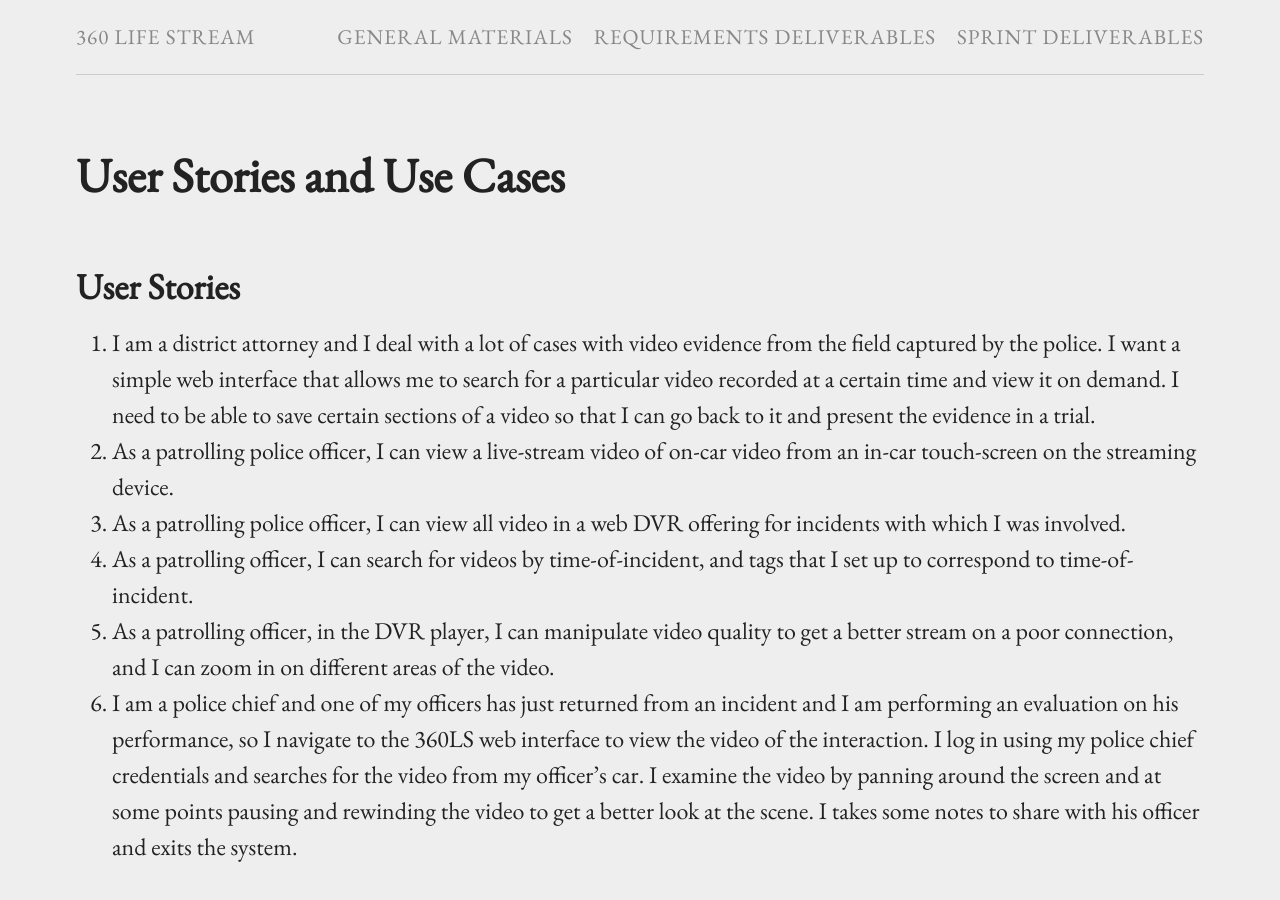
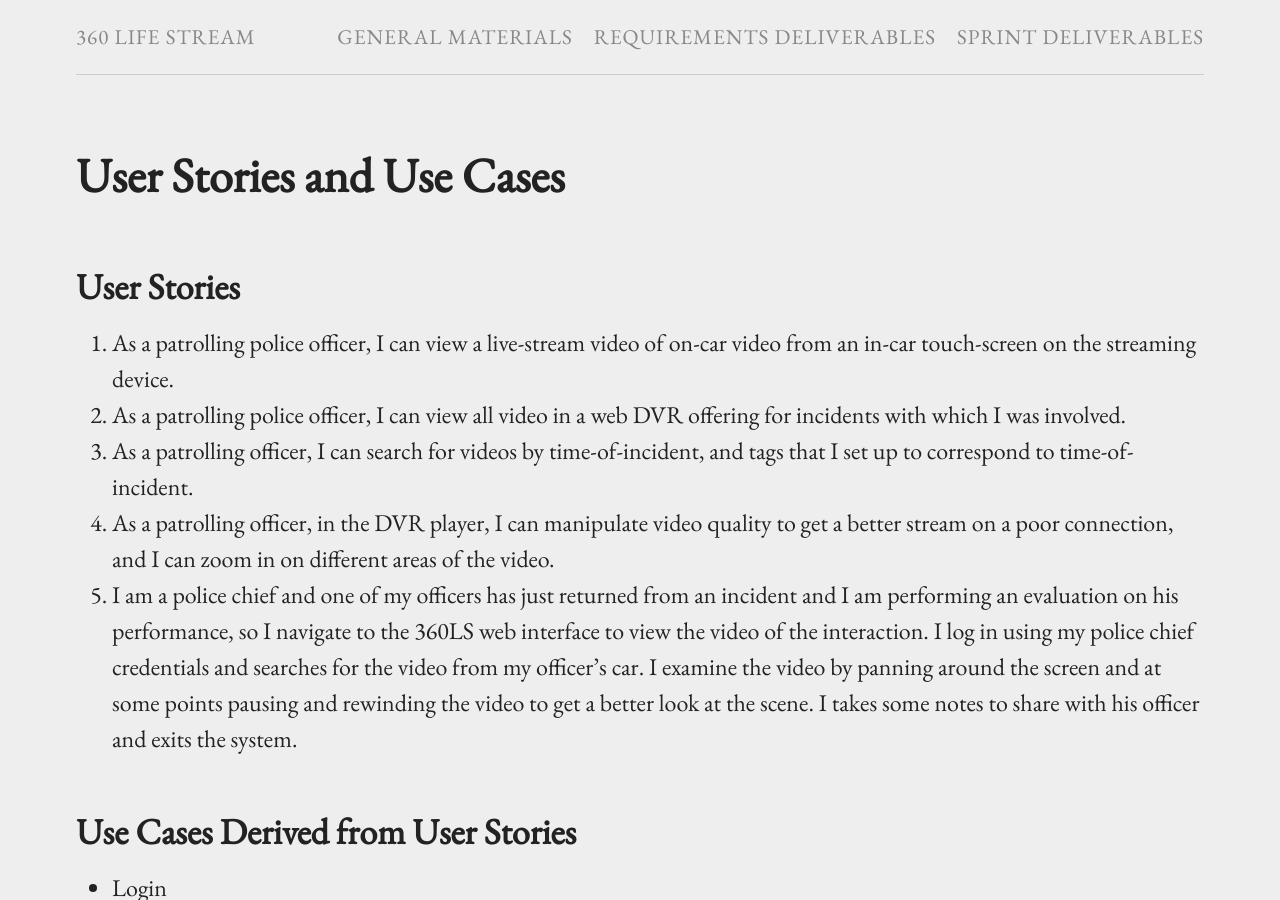
Before and after one commit to 360ls/360ls, a Jekyll site: the page built from _requirements/stories.md, in a window 1280 px wide and 900 px high. Built offline with Jekyll 4.4.1, drawn with Linux system fonts in a browser that asks for light colours.

Commit message:
remove DA persona/user stories

```diff
--- a/_requirements/stories.md
+++ b/_requirements/stories.md
@@ -4,12 +4,11 @@ title: User Stories and Use Cases
 ---
 
 ## User Stories
-1. I am a district attorney and I deal with a lot of cases with video evidence from the field captured by the police. I want a simple web interface that allows me to search for a particular video recorded at a certain time and view it on demand. I need to be able to save certain sections of a video so that I can go back to it and present the evidence in a trial.
-2. As a patrolling police officer, I can view a live-stream video of on-car video from an in-car touch-screen on the streaming device.
-3. As a patrolling police officer, I can view all video in a web DVR offering for incidents with which I was involved.
-4. As a patrolling officer, I can search for videos by time-of-incident, and tags that I set up to correspond to time-of-incident.
-5. As a patrolling officer, in the DVR player, I can manipulate video quality to get a better stream on a poor connection, and I can zoom in on different areas of the video.
-6. I am a police chief and one of my officers has just returned from an incident and I am performing an evaluation on his performance, so I navigate to the 360LS web interface to view the video of the interaction. I log in using my police chief credentials and searches for the video from my officer’s car. I examine the video by panning around the screen and at some points pausing and rewinding the video to get a better look at the scene. I takes some notes to share with his officer and exits the system.
+1. As a patrolling police officer, I can view a live-stream video of on-car video from an in-car touch-screen on the streaming device.
+2. As a patrolling police officer, I can view all video in a web DVR offering for incidents with which I was involved.
+3. As a patrolling officer, I can search for videos by time-of-incident, and tags that I set up to correspond to time-of-incident.
+4. As a patrolling officer, in the DVR player, I can manipulate video quality to get a better stream on a poor connection, and I can zoom in on different areas of the video.
+5. I am a police chief and one of my officers has just returned from an incident and I am performing an evaluation on his performance, so I navigate to the 360LS web interface to view the video of the interaction. I log in using my police chief credentials and searches for the video from my officer’s car. I examine the video by panning around the screen and at some points pausing and rewinding the video to get a better look at the scene. I takes some notes to share with his officer and exits the system.
 
 ## Use Cases Derived from User Stories
 - Login
```
Also changed, not shown: _requirements/personas.md (+0 -3 lines).
